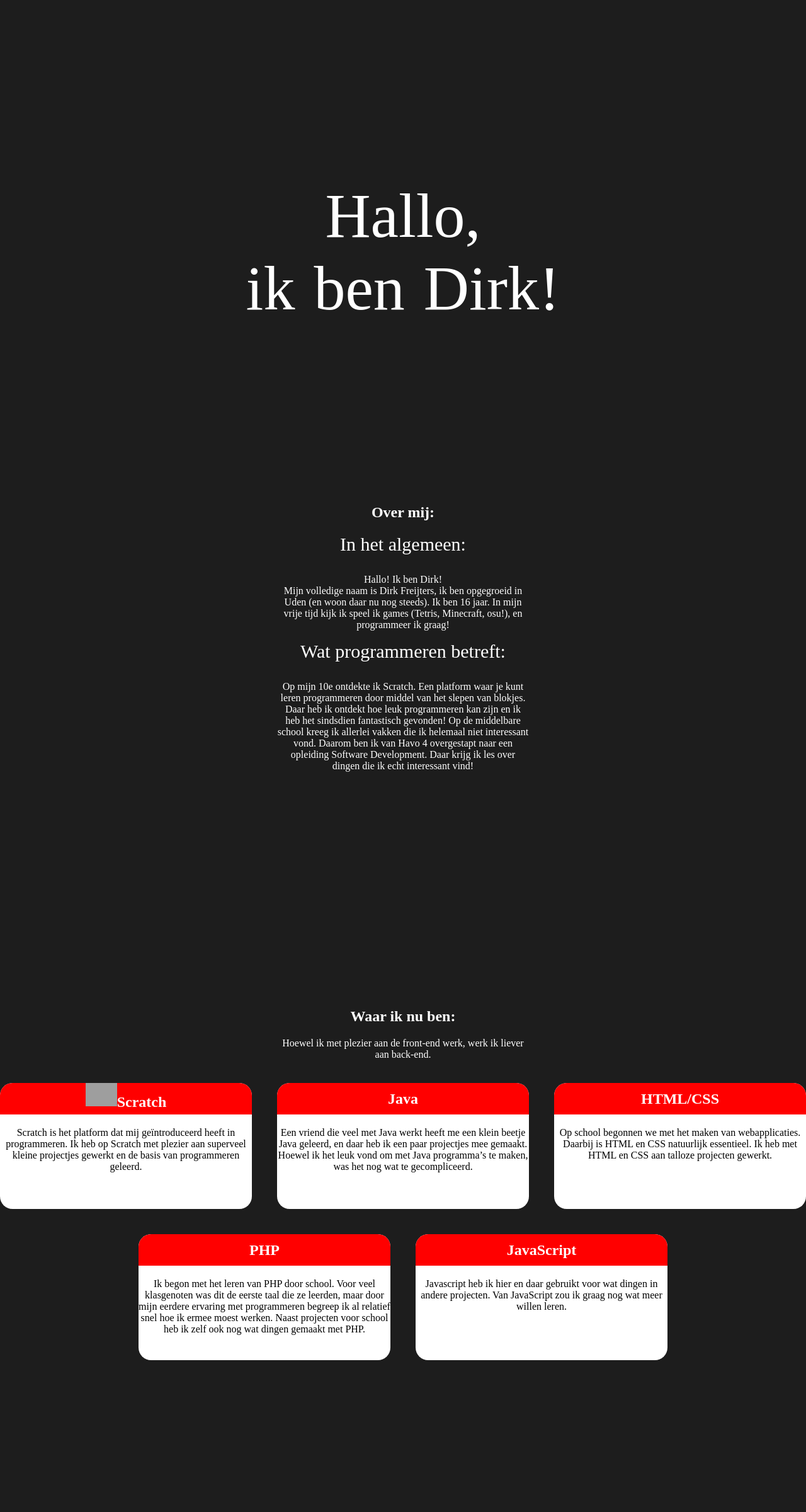
After one commit to cjwedev/my_portfolio, a PHP site: page / in a window 1280 px wide; the page is wider, and only the part inside the window is pictured. The commit adds this page. Shown: that part at 63% size. Run offline with PHP 8.4, Linux system fonts and the light colour scheme; some web fonts are replaced; grey boxes are pictures that could not be loaded.

Commit message:
Title now slides in
Added information

```diff
--- /dev/null
+++ b/Code/index.php
@@ -0,0 +1,155 @@
+<?php
+function separate($string)
+{
+    $result = "";
+    $lastCharWasSpace = false;
+    for ($i = 0; $i < strlen($string); $i++) {
+        if (substr($string, $i, 1) == " ") {
+            $lastCharWasSpace = true;
+        }
+        if ($lastCharWasSpace) {
+            $result .= "<span class='titleLetter' style='margin-left: 30px'>" . substr($string, $i, 1) . "</span>";
+            $lastCharWasSpace = false;
+        } else {
+            $result .= "<span class='titleLetter'>" . substr($string, $i, 1) . "</span>";
+        }
+    }
+    return $result;
+}
+?>
+
+<!doctype html>
+<html lang="nl">
+<head>
+    <meta charset="UTF-8">
+    <meta name="viewport"
+          content="width=device-width, user-scalable=no, initial-scale=1.0, maximum-scale=1.0, minimum-scale=1.0">
+    <meta http-equiv="X-UA-Compatible" content="ie=edge">
+    <link rel="stylesheet" href="style.css">
+    <title>Dirk Freijters</title>
+</head>
+<body>
+<section id="section-title">
+    <div id="title">
+        <?= separate("Hallo,") ?>
+        <br>
+        <?= separate("ik ben Dirk!") ?>
+    </div>
+</section>
+<section id="section-aboutMe">
+    <h1>Over mij:</h1>
+    <p class="headline">
+        In het algemeen:
+    </p>
+    <p>
+        Hallo! Ik ben Dirk!<br>
+        Mijn volledige naam is Dirk Freijters, ik ben opgegroeid in Uden (en woon daar nu nog steeds). Ik ben 16 jaar.
+        In mijn vrije tijd kijk ik speel ik games (Tetris, Minecraft, osu!), en programmeer ik graag!
+    </p>
+    <p class="headline">
+        Wat programmeren betreft:
+    </p>
+    <p>
+        Op mijn 10e ontdekte ik Scratch. Een platform waar je kunt leren programmeren door middel van het slepen van
+        blokjes. Daar heb ik ontdekt hoe leuk programmeren kan zijn en ik heb het sindsdien fantastisch gevonden! Op de
+        middelbare school kreeg ik allerlei vakken die ik helemaal niet interessant vond. Daarom ben ik van Havo 4
+        overgestapt naar een opleiding Software Development. Daar krijg ik les over dingen die ik echt interessant vind!
+    </p>
+</section>
+<section id="section-WDIWTB">
+    <h1>Waar ik nu ben:</h1>
+    <p>Hoewel ik met plezier aan de front-end werk, werk ik liever aan back-end.</p>
+    <div class="flexbox">
+
+        <div class="flexElement">
+            <h1><img src="../Sources/Logos/Scratch%20logo.svg" alt="Scratch Logo" width="50">Scratch</h1>
+            <span>
+                Scratch is het platform dat mij geïntroduceerd heeft in programmeren. Ik heb op Scratch met plezier aan superveel
+                kleine projectjes gewerkt en de basis van programmeren geleerd.
+            </span>
+        </div>
+        <div class="flexElement">
+            <h1>Java</h1>
+            <span>
+                Een vriend die veel met Java werkt heeft me een klein beetje Java geleerd, en daar heb ik een paar projectjes mee gemaakt.
+                Hoewel ik het leuk vond om met Java programma’s te maken, was het nog wat te gecompliceerd.
+            </span>
+        </div>
+        <div class="flexElement">
+            <h1>HTML/CSS</h1>
+            <span>
+                Op school begonnen we met het maken van webapplicaties. Daarbij is HTML en CSS natuurlijk essentieel.
+                Ik heb met HTML en CSS aan talloze projecten gewerkt.
+            </span>
+        </div>
+        <div class="flexElement">
+            <h1>PHP</h1>
+            <span>
+                Ik begon met het leren van PHP door school. Voor veel klasgenoten was dit de eerste taal die ze leerden,
+                maar door mijn eerdere ervaring met programmeren begreep ik al relatief snel hoe ik ermee moest werken.
+                Naast projecten voor school heb ik zelf ook nog wat dingen gemaakt met PHP.
+            </span>
+        </div>
+        <div class="flexElement">
+            <h1>JavaScript</h1>
+            <span>
+                Javascript heb ik hier en daar gebruikt voor wat dingen in andere projecten. Van JavaScript zou ik graag nog wat meer willen leren.
+            </span>
+        </div>
+    </div>
+</section>
+</body>
+</html>
+<script>
+    function sleep(ms) {
+        return new Promise(resolve => setTimeout(resolve, ms));
+    }
+    const letters = document.getElementsByClassName('titleLetter');
+
+    console.log("translate("+(Math.floor(Math.random() * 1000) -500)+"%,"+(Math.floor(Math.random() * 1000) -500)+"%)");
+
+    const size = 300;
+
+    async function randPos() {
+        for (let i = 0; i < letters.length; i++) {
+            let rand = Math.floor(Math.random() * 1000) - 500;
+            let rand2 = Math.floor(Math.random() * 1000) - 500;
+            while (rand > "-"+size && rand < size) {
+                rand = Math.floor(Math.random() * 1000) - 500;
+            }
+            while (rand2 > "-"+size && rand2 < size) {
+                rand2 = Math.floor(Math.random() * 1000) - 500;
+            }
+            console.log(rand,rand2);
+            letters[i].style.transition = "a";
+            letters[i].style.transform = "translate(" + rand + "%," + rand2 + "%)";
+        }
+    }
+
+    async function slideIn() {
+        for (let i = 0; i < letters.length; i++) {
+            letters[i].style.transition = "color 250ms, transform 250ms";
+            letters[i].style.opacity = "100";
+            letters[i].style.transform = "translate(0,0)";
+            letters[i].addEventListener('mouseover', function e(){
+                letters[i].style.transition = "color 50ms, transform 50ms";
+                letters[i].style.transitionDelay = "0ms";
+                letters[i].style.transform = "rotate(-15deg)";
+            })
+            letters[i].addEventListener('mouseleave', function e(){
+                letters[i].style.transition = "color 200ms, transform 200ms";
+                letters[i].style.transitionDelay = "200ms";
+                letters[i].style.transform = "";
+            })
+            await sleep(100);
+        }
+    }
+
+    async function callFunc() {
+        await randPos();
+        await sleep(100);
+        await slideIn();
+    }
+
+        callFunc();
+</script>
--- a/style.css
+++ b/Code/style.css
@@ -1,6 +1,11 @@
+@font-face {
+    font-family: Coolvetica;
+    src: url("../Sources/coolvetica rg.ttf")
+}
+
 @font-face {
     font-family: Torus Regular;
-    src: url("Sources/coolvetica rg.ttf")
+    src: url("../Sources/Torus Regular.otf")
 }
 
 body {
@@ -16,6 +21,7 @@ section {
 }
 
 #title {
+    font-family: Coolvetica, serif;
     position: absolute;
     color: white;
     font-size: 100px;
@@ -27,15 +33,13 @@ section {
 }
 
 .titleLetter {
+    position: relative;
     display: inline-block;
-    transition: color 200ms ease-out, transform 200ms ease-out;
-    transition-delay: 200ms;
+    opacity: 0;
 }
 
 .titleLetter:hover {
-    transition: color 50ms ease-out, transform 50ms ease-out;
     color: #e6649e;
-    transform: rotate(-15deg);
 }
 
 #section-aboutMe {
@@ -55,6 +59,30 @@ p,h1 {
     color: white;
 }
 
-h1 {
-    font-size: 50px;
+.flexbox {
+    position: absolute;
+    transform: translate(-50%);
+    left:50%;
+    display: flex;
+    justify-content: center;
+    align-items: center;
+    width: 1500px;
+    flex-wrap: wrap;
 }
+
+.flexElement {
+    width: 400px;
+    height: 200px;
+    background-color: white;
+    border-radius: 20px;
+    text-align: center;
+    overflow: hidden;
+    margin: 20px;
+}
+
+.flexElement h1 {
+    width: 100%;
+    height: 50px;
+    background-color: red;
+    line-height: 50px;
+}
```
Also changed, not shown: index.php (deleted, +0 -90 lines), Sources/Logos/Scratch logo.svg (added), Sources/Logos/css.svg (added), Sources/Logos/html.svg (added), Sources/Logos/java.svg (added), Sources/Logos/javascript.svg (added), Sources/Logos/php.svg (added), Sources/Logos/php2.svg (added).
